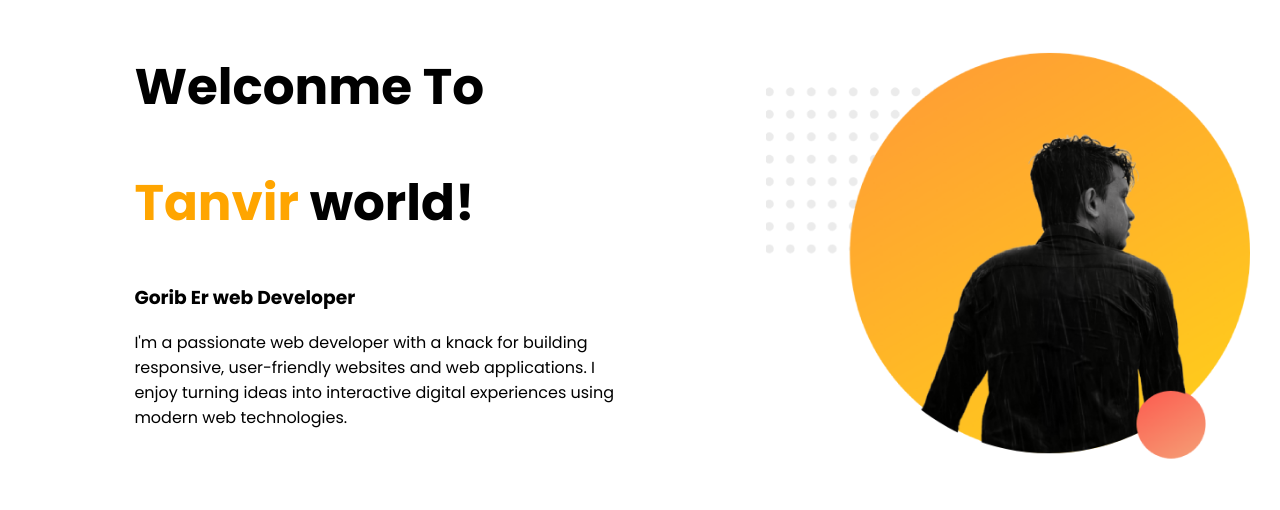
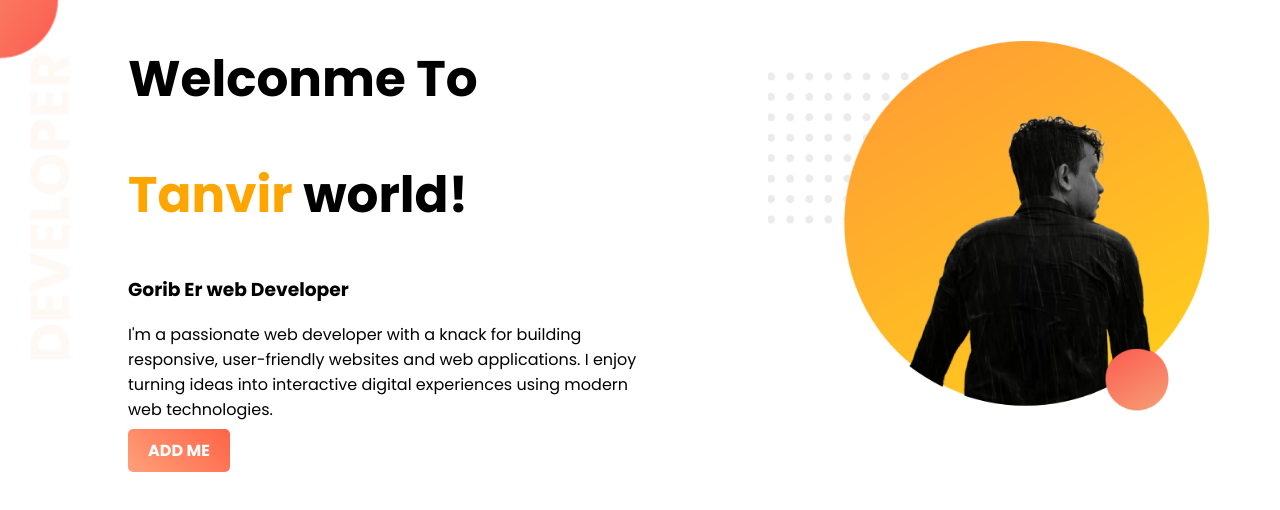
Before and after one commit to tanvir0981/E-portfolio, a plain HTML site: page index.html in a window 1280 px wide. Drawn offline with Linux system fonts and the light colour scheme.

Commit message:
more updated

```diff
--- a/index.html
+++ b/index.html
@@ -11,11 +11,14 @@
     <link rel="stylesheet" href="style.css">
 </head>
 <body>
-<section>
+<section class="banner">
     <div class="halfarea"><h1>Welconme To</h1>
     <h1><span class="name-h">Tanvir</span> world!</h1>
     <h3>Gorib Er web Developer</h3>
-    <p>I'm a passionate web developer with a knack for building responsive, user-friendly websites and web applications. I enjoy turning ideas into interactive digital experiences using modern web technologies.</p></div>
+    <p>I'm a passionate web developer with a knack for building responsive, user-friendly websites and web applications. I enjoy turning ideas into interactive digital experiences using modern web technologies.</p>
+    <a class="link_button" target="_blank" href="https://www.linkedin.com/in/tanvir-ahmed-769013368
+">ADD ME</a>
+</div>
 
     <div class="halfarea">
         <img src="images/image1.png" alt="">
--- a/style.css
+++ b/style.css
@@ -1,4 +1,5 @@
 body{
+   margin:auto;
 font-family: "Poppins", sans-serif;
 }
 h1 {
@@ -14,5 +15,22 @@ h1 {
     padding-left: 5%;
     }
 .halfarea img{
-    width: 100%;
+    width: 90%;
 }
+.banner{
+    background-image:url("images/top-banner.png ") ;
+    background-repeat: no-repeat;
+}
+section{
+    height: 500px;
+}
+.link_button {
+    text-decoration: none;
+    background-image: linear-gradient(45deg, lightSalmon,tomato);
+    padding: 10px 20px;
+    border-radius: 5px;
+    color: white;
+    font-weight: bold;
+
+
+}
```
